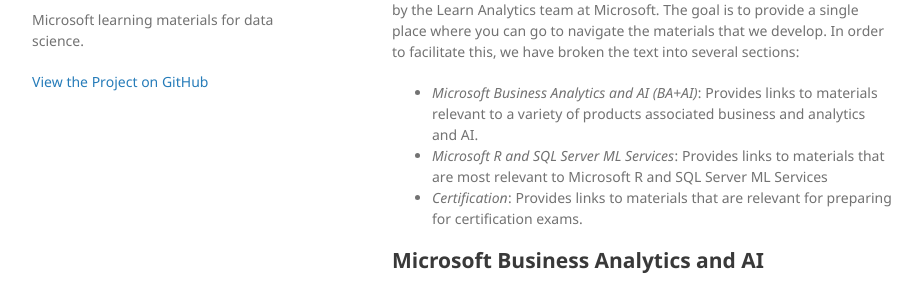
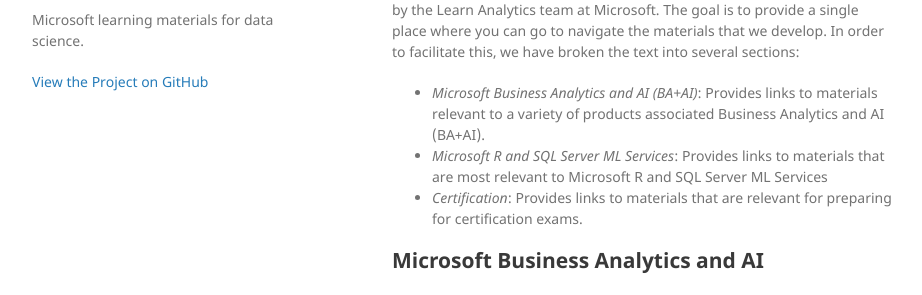
Before and after one commit to QS2AG/learnAnalytics-public, a Jekyll site: the page built from index.md, in a window 1280 px wide. Shown: the part 131-426 px from the top of the page, without its empty margins (178-1100 px from the left). Built offline with Jekyll 4.4.1, drawn with Linux system fonts in a browser that asks for light colours; our own code applies the rules of GitHub Pages for plain Markdown files.

Commit message:
fixed grammar

```diff
--- a/index.md
+++ b/index.md
@@ -8,7 +8,7 @@
 a single place where you can go to navigate the materials that we develop. In order to facilitate this, we have broken the
 text into several sections:
 
-- *Microsoft Business Analytics and AI (BA+AI)*: Provides links to materials relevant to a variety of products associated business and analytics and AI.
+- *Microsoft Business Analytics and AI (BA+AI)*: Provides links to materials relevant to a variety of products associated Business Analytics and AI (BA+AI).
 - *Microsoft R and SQL Server ML Services*: Provides links to materials that are most relevant to Microsoft R and SQL Server ML Services
 - *Certification*: Provides links to materials that are relevant for preparing for certification exams.
 
```
